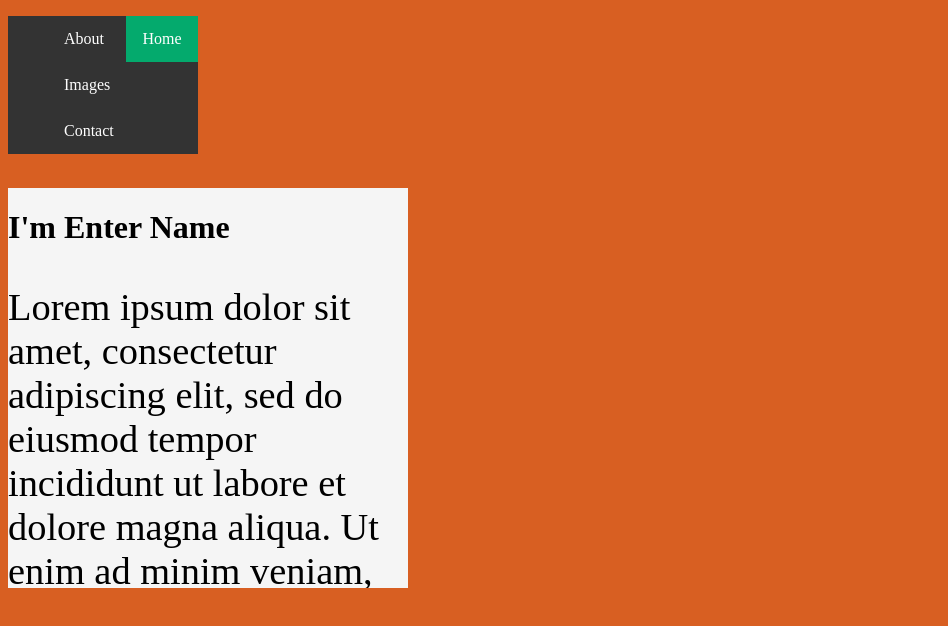
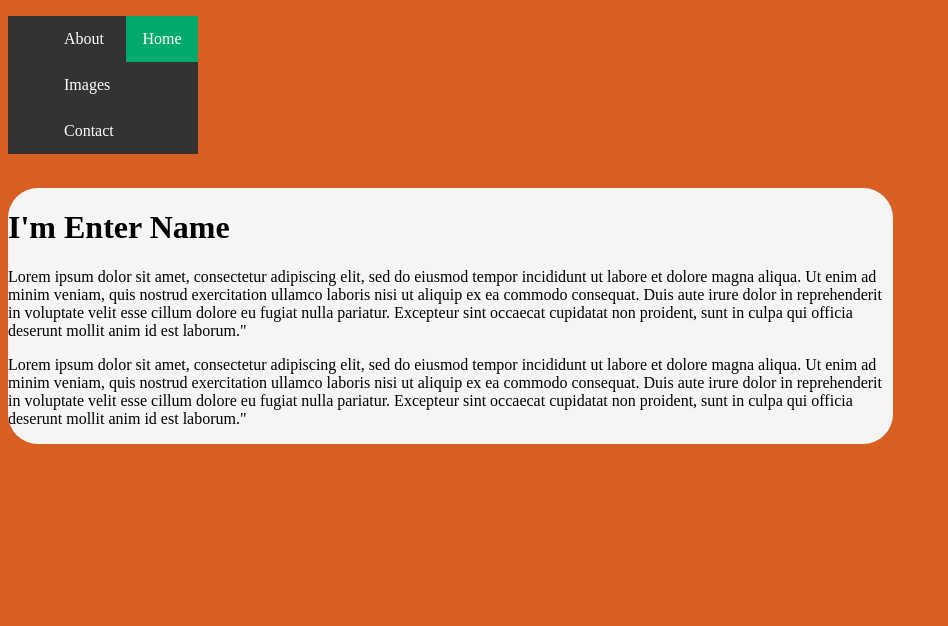
Before and after one commit to ronmiguelvaldez/w3, a plain HTML site: page index.html in a window 1280 px wide. In both pictures the pointer is over the element 58 px from the left and 238 px from the top of the page. Shown: the whole page, without its empty margins (0-948 px from the left). Drawn offline with Linux system fonts and the light colour scheme.

Commit message:
Update style.css

```diff
--- a/style.css
+++ b/style.css
@@ -51,15 +51,17 @@ li a:hover {
 }
 .header {
     background-color: whitesmoke;
+    border-radius: 30px;
     width: 100px;
     height: 100px;
     overflow: hidden;
-    transition: width 2s, height 2.5s ease-in-out;
+    transition: width 1.5s, height 1.5s ease-in-out;
 }
+/*
 .header p {
-    font-size: 3vw;
+    font-size: 10px;
+} */
+.header:hover {
+    width: 70%;
+    height: 70%;
 }
-.header:hover {
-    width: 400px;
-    height: 400px;
-}
```
